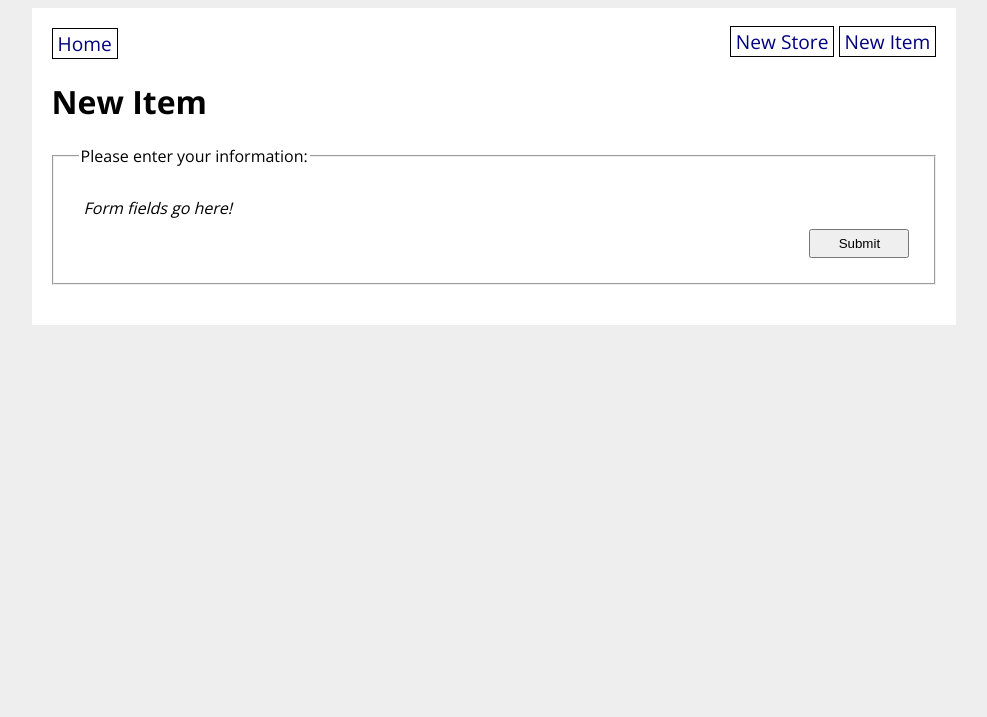
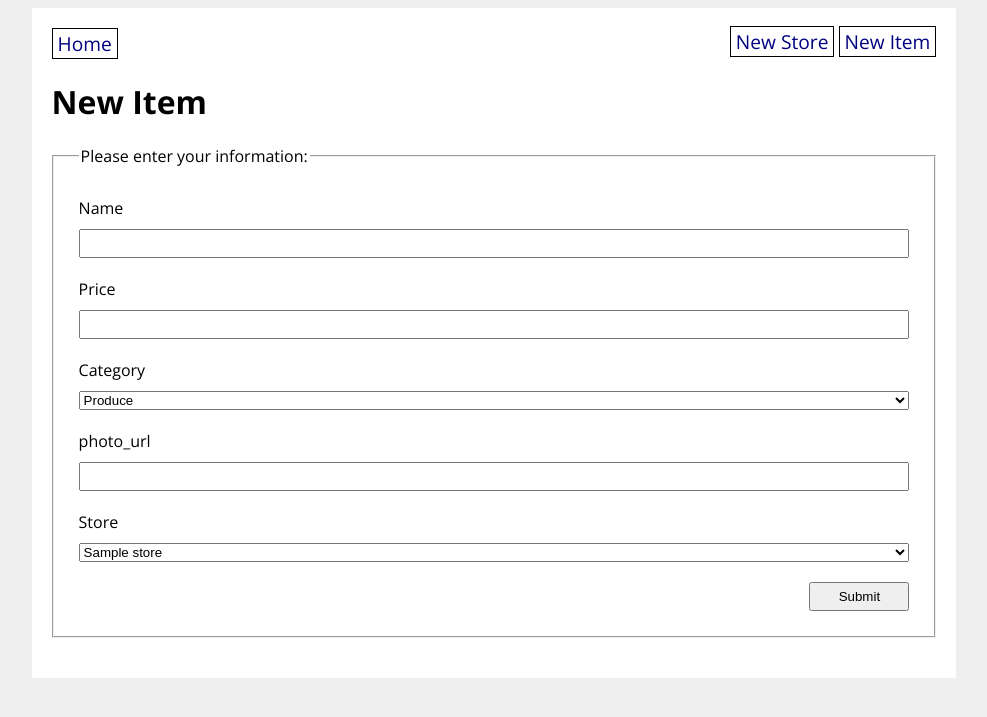
Before and after one commit to JoshBroughton/auth-grocery-store, a Flask app: page /new_item in a window 1280 px wide. Shown: the top 717 px of the page, without its empty margins (146-1133 px from the left). Run offline with Flask 2, Linux system fonts and the light colour scheme; tables that the repository leaves empty hold one stand-in row (values such as "Sample post").

Commit message:
completed new item route and template

```diff
--- a/grocery_app/forms.py
+++ b/grocery_app/forms.py
@@ -37,9 +37,9 @@ class GroceryItemForm(FlaskForm):
             Length(min=3, max=80, message="Your message needs to be betweeen 3 and 80 chars")
         ])
     price = FloatField('Price', validators=[DataRequired()])
-    cateogry = SelectField('Category',
+    category = SelectField('Category',
         validators=[DataRequired()],
-        chocies=[
+        choices=[
             ('PRODUCE','Produce'),
             ('DELI ', 'Deli'),
             ('BAKERY', 'Bakery'),
@@ -52,5 +52,5 @@ class GroceryItemForm(FlaskForm):
             DataRequired(),
             Length(min=3, max=200, message="Your url needs to be betweeen 3 and 200 chars")
         ])
-    store = QuerySelectField('Store', query_factor=store_factory, validators=[DataRequired()])
+    store = QuerySelectField('Store', query_factory=store_factory, validators=[DataRequired()])
     submit = SubmitField('Submit')
--- a/grocery_app/models.py
+++ b/grocery_app/models.py
@@ -19,6 +19,10 @@ class GroceryStore(db.Model):
     address = db.Column(db.String(200), nullable=False)
     items = db.relationship('GroceryItem', back_populates='store')
 
+    def __repr__(self):
+        return f'{self.title}'
+
+
 class GroceryItem(db.Model):
     """Grocery Item model."""
     id = db.Column(db.Integer, primary_key=True)
--- a/grocery_app/routes.py
+++ b/grocery_app/routes.py
@@ -32,15 +32,23 @@ def new_store():
 
 @main.route('/new_item', methods=['GET', 'POST'])
 def new_item():
-    # TODO: Create a GroceryItemForm
+    form = GroceryItemForm()
 
-    # TODO: If form was submitted and was valid:
-    # - create a new GroceryItem object and save it to the database,
-    # - flash a success message, and
-    # - redirect the user to the item detail page.
+    if form.validate_on_submit():
+        new_item = GroceryItem(
+            name=form.name.data,
+            price=form.price.data,
+            category=form.category.data,
+            photo_url=form.photo_url.data,
+            store_id=form.store.data.id,
 
-    # TODO: Send the form to the template and use it to render the form fields
-    return render_template('new_item.html')
+        )
+        db.session.add(new_item)
+        db.session.commit()
+
+        flash('New item added succesfully.')
+
+    return render_template('new_item.html', form=form)
 
 @main.route('/store/<store_id>', methods=['GET', 'POST'])
 def store_detail(store_id):
--- a/grocery_app/templates/new_item.html
+++ b/grocery_app/templates/new_item.html
@@ -4,16 +4,55 @@
 <h1>New Item</h1>
 
 <form method="POST">
+    {{ form.csrf_token }}
     <fieldset>
         <legend>Please enter your information:</legend>
 
+        {{ form.name.label }}
+        {{ form.name }}
 
+        <ul>
+            {% for error in form.name.errors %}
+                <li class="error">{{ error }}</li>
+            {% endfor %}
+        </ul>
 
-        <!-- TODO: Remove the next paragraph and use the `form` object passed in
-            from the route to render a form. -->
-        <p><em>Form fields go here!</em></p>
+        {{ form.price.label }}
+        {{ form.price }}
 
-        <input type="submit" value="Submit">
+        <ul>
+            {% for error in form.price.errors %}
+                <li class="error">{{ error }}</li>
+            {% endfor %}
+        </ul>
+
+        {{ form.category.label }}
+        {{ form.category }}
+
+        <ul>
+            {% for error in form.category.errors %}
+                <li class="error">{{ error }}</li>
+            {% endfor %}
+        </ul>
+
+        {{ form.photo_url.label }}
+        {{ form.photo_url }}
+
+        <ul>
+            {% for error in form.photo_url.errors %}
+                <li class="error">{{ error }}</li>
+            {% endfor %}
+        </ul>
+
+        {{ form.store.label }}
+        {{ form.store }}
+        <ul>
+            {% for error in form.store.errors %}
+                <li class="error">{{ error }}</li>
+            {% endfor %}
+        </ul>
+
+        {{ form.submit }}
     </fieldset>
 </form>
 
```
Also changed, not shown: grocery_app/database.db.
